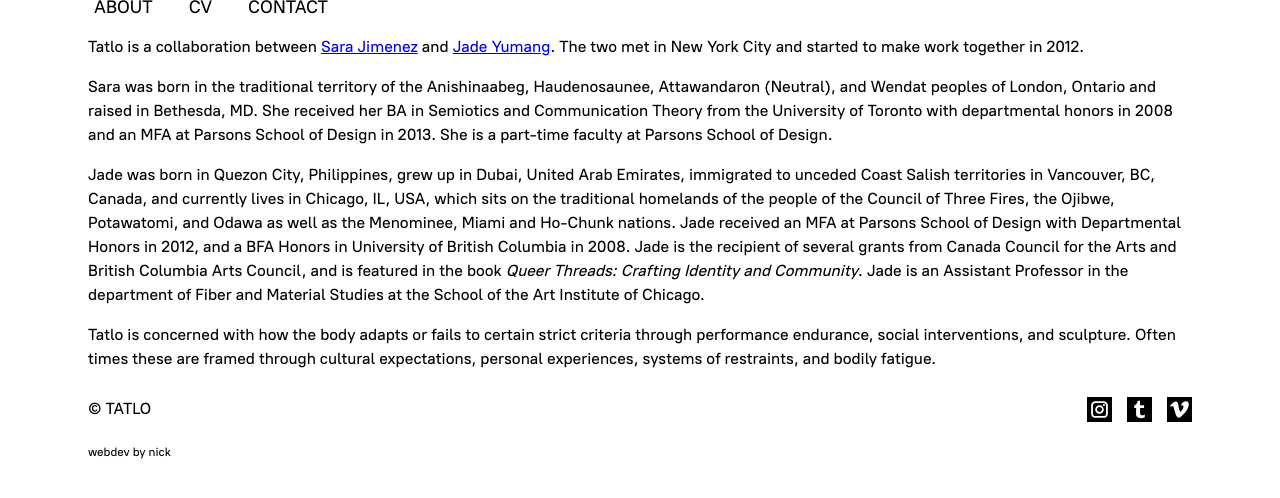
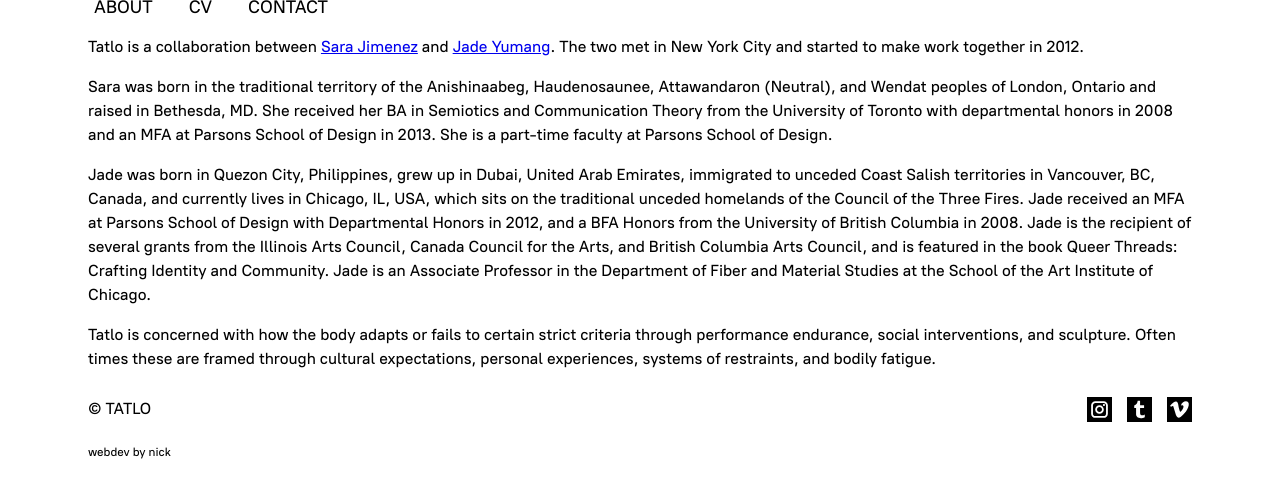
Before and after one commit to nick-dolf/tatlo, a Jekyll site: the page built from pages/about.md, in a window 1280 px wide, cut to the strip 120-618 px from the top of the page. Built offline with Jekyll 4.4.1, drawn with Linux system fonts in a browser that asks for light colours.

Commit message:
content update

```diff
--- a/pages/about.md
+++ b/pages/about.md
@@ -10,6 +10,6 @@ Tatlo is a collaboration between [Sara Jimenez](http://sarajimenezstudio.com/ "S
 
 Sara was born in the traditional territory of the Anishinaabeg, Haudenosaunee, Attawandaron (Neutral),  and Wendat peoples of London, Ontario and raised in Bethesda, MD. She received her BA in Semiotics and Communication Theory from the University of Toronto with departmental honors in 2008 and an MFA at Parsons School of Design in 2013. She is a part-time faculty at Parsons School of Design.
 
-Jade was born in Quezon City, Philippines, grew up in Dubai, United Arab Emirates, immigrated to unceded Coast Salish territories in Vancouver, BC, Canada, and currently lives in Chicago, IL, USA, which sits on the traditional homelands of the people of the Council of Three Fires, the Ojibwe, Potawatomi, and Odawa as well as the Menominee, Miami and Ho-Chunk nations. Jade received an MFA at Parsons School of Design with Departmental Honors in 2012, and a BFA Honors in University of British Columbia in 2008. Jade is the recipient of several grants from Canada Council for the Arts and British Columbia Arts Council, and is featured in the book _Queer Threads: Crafting Identity and Community_. Jade is an Assistant Professor in the department of Fiber and Material Studies at the School of the Art Institute of Chicago.
+Jade was born in Quezon City, Philippines, grew up in Dubai, United Arab Emirates, immigrated to unceded Coast Salish territories in Vancouver, BC, Canada, and currently lives in Chicago, IL, USA, which sits on the traditional unceded homelands of the Council of the Three Fires. Jade received an MFA at Parsons School of Design with Departmental Honors in 2012, and a BFA Honors from the University of British Columbia in 2008. Jade is the recipient of several grants from the Illinois Arts Council, Canada Council for the Arts, and British Columbia Arts Council, and is featured in the book Queer Threads: Crafting Identity and Community. Jade is an Associate Professor in the Department of Fiber and Material Studies at the School of the Art Institute of Chicago.
 
 Tatlo is concerned with how the body adapts or fails to certain strict criteria through performance endurance, social interventions, and sculpture. Often times these are framed through cultural expectations, personal experiences, systems of restraints, and bodily fatigue.
```
